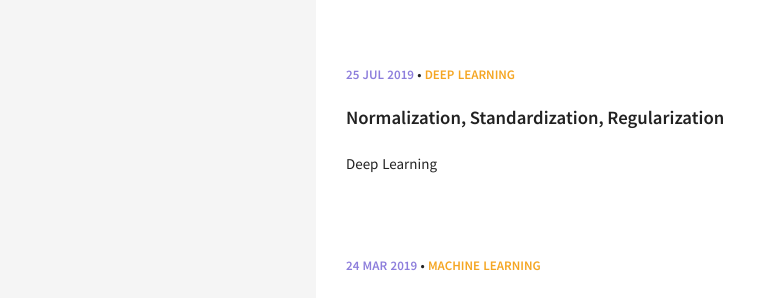
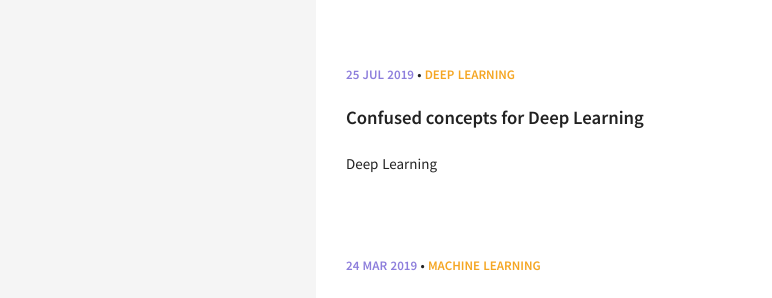
Before and after one commit to donaldaq/donaldaq.github.io, a Jekyll site: the page built from index.html, in a window 1280 px wide. Shown: the part 571-869 px from the top of the page, without its empty margins (4-776 px from the left). Built offline with Jekyll 4.4.1, drawn with Linux system fonts in a browser that asks for light colours.

Commit message:
Update 2019-07-25-Confused concepts for Deep Learning.md

```diff
--- a/_posts/2019-07-25-Confused concepts for Deep Learning.md
+++ b/_posts/2019-07-25-Confused concepts for Deep Learning.md
@@ -1,6 +1,6 @@
 ---
 layout: post
-title: Normalization, Standardization, Regularization
+title: Confused concepts for Deep Learning
 excerpt: "Deep Learning"
 categories: [Deep Learning]
 comments: true
```
